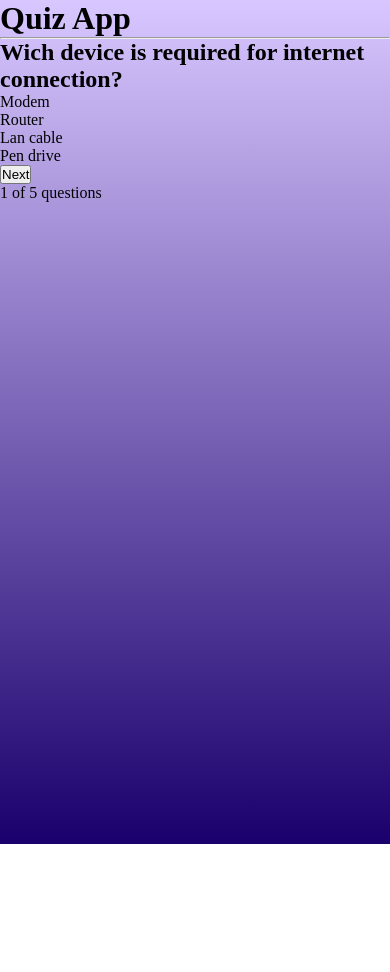
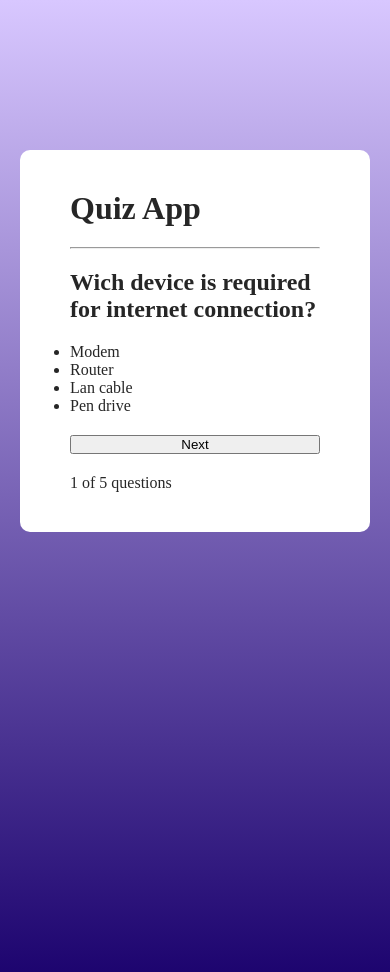
Before and after one commit to francescosave/quiz-app, a React (Vite) app: page / in a window 390 px wide. Shown: the top 972 px of the page. Before the commit the page ends 844 px from the top, so only its background shows below. Built offline with nearby package versions, Linux system fonts and the light colour scheme.

Commit message:
feat: stylized container question of size mobile first

```diff
--- a/src/Components/Quiz.css
+++ b/src/Components/Quiz.css
@@ -0,0 +1,13 @@
+.container {
+    width: 250px;
+    margin: auto;
+    margin-top: 150px;
+    background: white;
+    color: #262626;
+    display: flex;
+    flex-direction: column;
+    gap: 20px;
+    border-radius: 10px;
+    padding: 40px 50px;
+
+}
```
